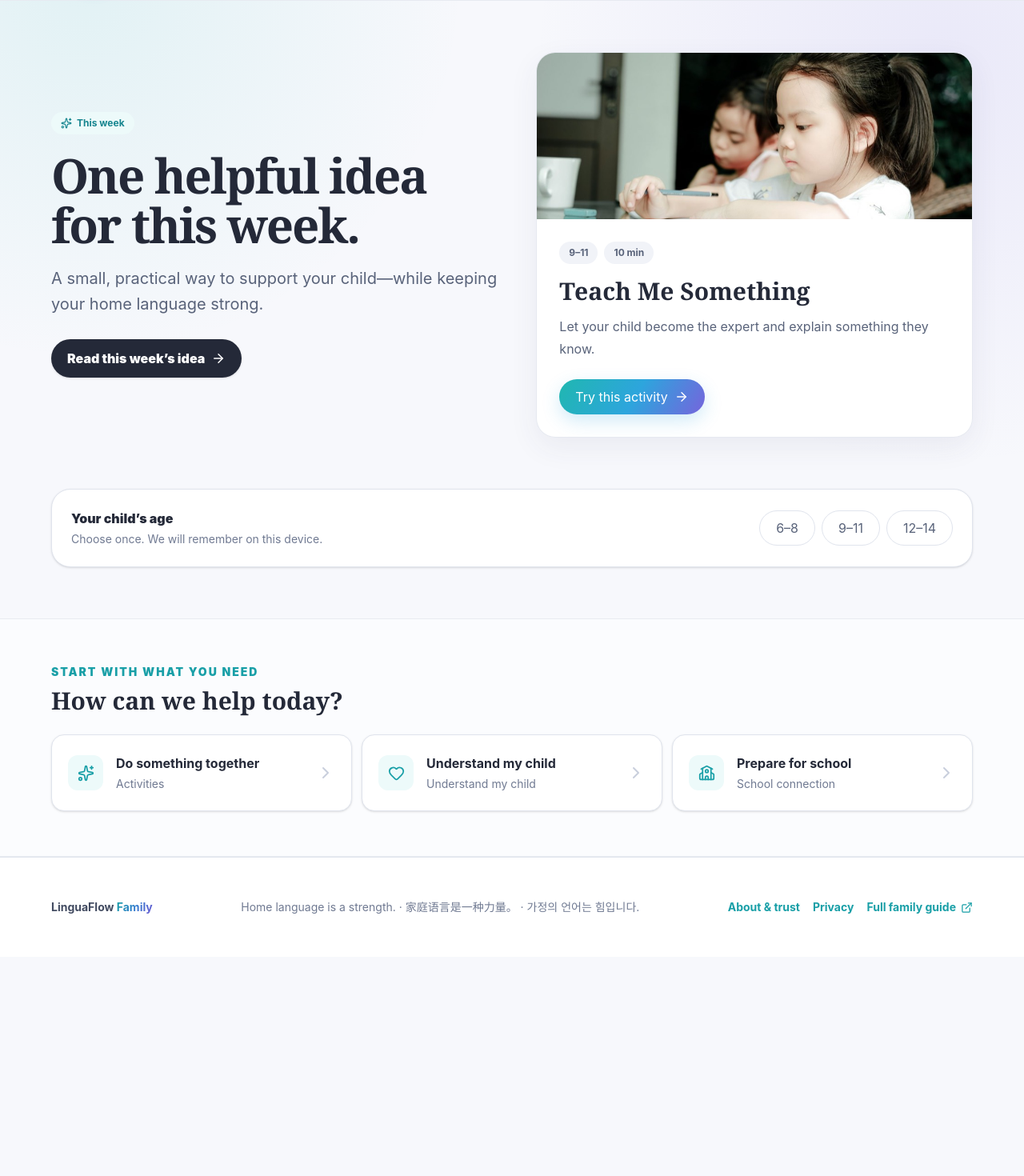
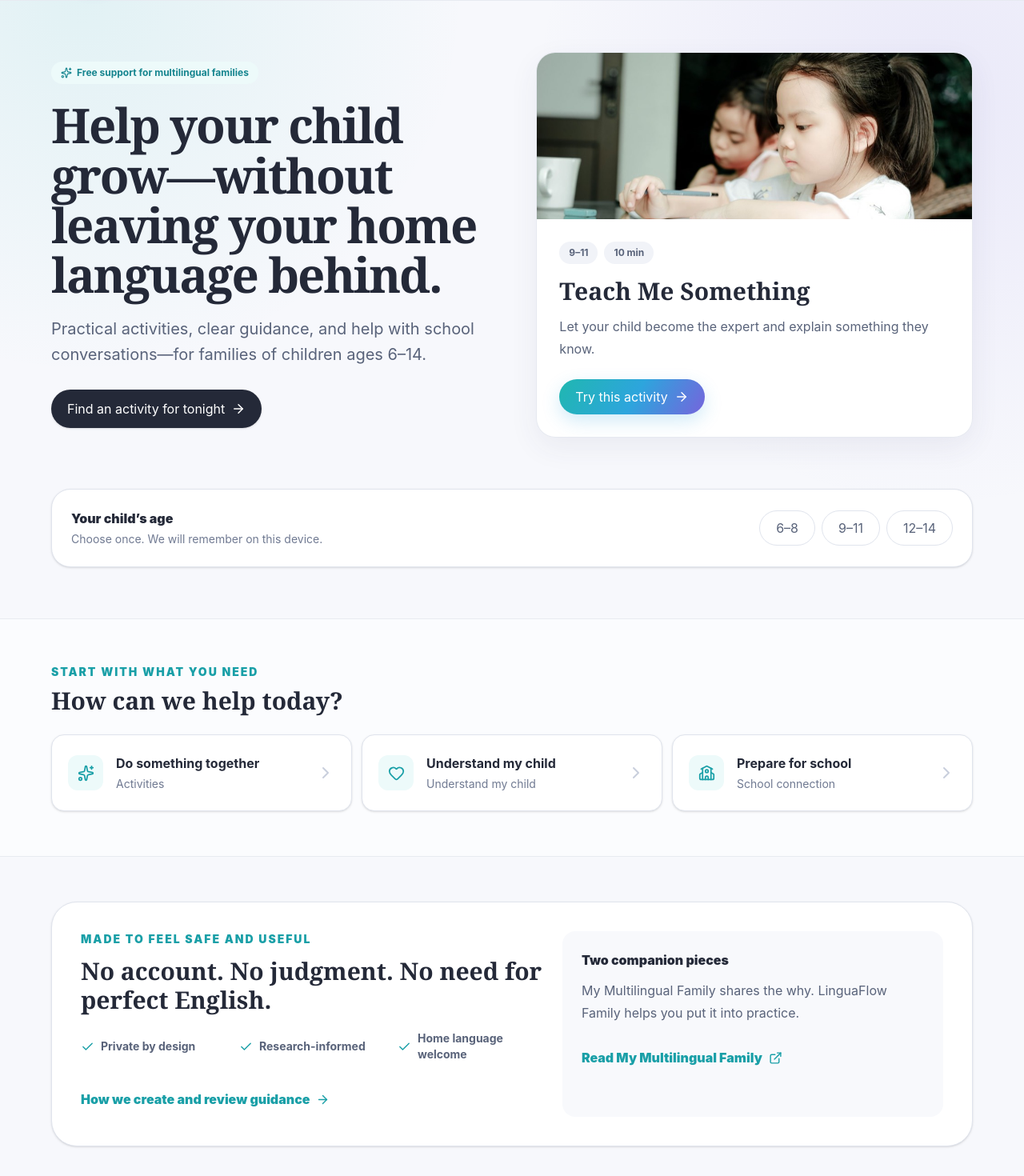
Before and after one commit to LenguajeLabs-design/LinguaFlow-Family, a React (Vite) app: page /#/today in a window 1280 px wide. Shown: the part 80-1550 px from the top of the page at 80% size. Before the commit the page ends 1276 px from the top, so only its background shows below. Built offline with nearby package versions, Linux system fonts and the light colour scheme.

Commit message:
Improve family homepage guidance

```diff
--- a/src/App.tsx
+++ b/src/App.tsx
@@ -811,25 +811,37 @@ function LaunchToday({
           <div>
             <Chip className="mb-5 bg-teal-50 text-teal-800">
               <Sparkles size={14} className="mr-1.5" />
-              {t.try}
+              {lang === "en"
+                ? "Free support for multilingual families"
+                : lang === "zh"
+                  ? "为多语言家庭提供的免费支持"
+                  : "다언어 가정을 위한 무료 지원"}
             </Chip>
             <h1 className="font-display max-w-3xl text-balance text-4xl font-bold leading-[1.04] tracking-[-.035em] text-stone-800 md:text-6xl">
-              {t.welcome}
+              {lang === "en"
+                ? "Help your child grow—without leaving your home language behind."
+                : lang === "zh"
+                  ? "帮助孩子成长，同时珍惜您的家庭语言。"
+                  : "가족의 언어를 지키며 아이의 성장을 도와주세요."}
             </h1>
             <p className="mt-5 max-w-xl text-lg leading-8 text-stone-600 md:text-xl">
-              {t.welcomeSub}
+              {lang === "en"
+                ? "Practical activities, clear guidance, and help with school conversations—for families of children ages 6–14."
+                : lang === "zh"
+                  ? "为 6–14 岁孩子的家庭提供实用活动、清晰指导和学校沟通支持。"
+                  : "6–14세 자녀를 둔 가족을 위한 실용적인 활동, 쉬운 안내, 학교 대화 도움을 만나보세요."}
             </p>
-            <a
-              href="#/weekly/home-language-superpower"
+            <button
+              onClick={() => go("activities")}
               className="mt-7 inline-flex min-h-12 items-center gap-2 rounded-full bg-stone-800 px-5 font-black text-white shadow-sm transition hover:bg-stone-700 focus-visible:outline-none focus-visible:ring-4 focus-visible:ring-teal-700/25"
             >
               {lang === "en"
-                ? "Read this week’s idea"
+                ? "Find an activity for tonight"
                 : lang === "zh"
-                  ? "阅读本周内容"
-                  : "이번 주 이야기 읽기"}
+                  ? "寻找今晚可以做的活动"
+                  : "오늘 저녁 활동 찾기"}
               <ArrowRight size={18} />
-            </a>
+            </button>
           </div>
           <Card className="overflow-hidden">
             <img
@@ -940,6 +952,66 @@ function LaunchToday({
               detail={t.school}
               onClick={() => go("school")}
             />
+          </div>
+        </div>
+      </section>
+      <section className="px-4 py-10 md:px-8 md:py-14">
+        <div className="mx-auto grid max-w-6xl gap-5 rounded-[2rem] border border-stone-200 bg-white p-6 shadow-sm md:grid-cols-[1.1fr_.9fr] md:p-9">
+          <div>
+            <p className="text-sm font-black uppercase tracking-[.14em] text-teal-700">
+              {lang === "en"
+                ? "Made to feel safe and useful"
+                : lang === "zh"
+                  ? "安心、实用的家庭支持"
+                  : "안심하고 쓸 수 있는 실용적인 도움"}
+            </p>
+            <h2 className="font-display mt-3 text-3xl font-bold text-stone-800">
+              {lang === "en"
+                ? "No account. No judgment. No need for perfect English."
+                : lang === "zh"
+                  ? "无需账户，不作评判，也不需要完美的英语。"
+                  : "계정도, 평가도, 완벽한 영어도 필요하지 않아요."}
+            </h2>
+            <div className="mt-5 grid gap-3 text-sm font-bold text-stone-600 sm:grid-cols-3">
+              {[
+                lang === "en" ? "Private by design" : lang === "zh" ? "隐私优先" : "개인정보 우선",
+                lang === "en" ? "Research-informed" : lang === "zh" ? "以研究为基础" : "연구를 바탕으로",
+                lang === "en" ? "Home language welcome" : lang === "zh" ? "欢迎使用家庭语言" : "가족 언어 환영",
+              ].map((item) => (
+                <span key={item} className="flex items-center gap-2">
+                  <Check size={17} className="shrink-0 text-teal-700" />
+                  {item}
+                </span>
+              ))}
+            </div>
+            <a
+              href="#/about"
+              className="mt-6 inline-flex min-h-11 items-center gap-2 rounded-lg font-black text-teal-700 focus-visible:outline-none focus-visible:ring-4 focus-visible:ring-teal-700/20"
+            >
+              {lang === "en" ? "How we create and review guidance" : lang === "zh" ? "了解内容如何创建与审核" : "콘텐츠 제작과 검토 방식"}
+              <ArrowRight size={17} />
+            </a>
+          </div>
+          <div className="rounded-2xl bg-stone-50 p-5 md:p-6">
+            <p className="font-black text-stone-800">
+              {lang === "en" ? "Two companion pieces" : lang === "zh" ? "两个相互配合的资源" : "서로 이어지는 두 가지 자료"}
+            </p>
+            <p className="mt-3 leading-7 text-stone-600">
+              {lang === "en"
+                ? "My Multilingual Family shares the why. LinguaFlow Family helps you put it into practice."
+                : lang === "zh"
+                  ? "My Multilingual Family 讲述为什么；LinguaFlow Family 帮助您付诸实践。"
+                  : "My Multilingual Family는 이유를 나누고, LinguaFlow Family는 실천을 돕습니다."}
+            </p>
+            <a
+              href="https://www.mymultilingualfamily.com/"
+              target="_blank"
+              rel="noreferrer"
+              className="mt-5 inline-flex min-h-11 items-center gap-2 rounded-lg font-black text-teal-700 focus-visible:outline-none focus-visible:ring-4 focus-visible:ring-teal-700/20"
+            >
+              {lang === "en" ? "Read My Multilingual Family" : lang === "zh" ? "阅读 My Multilingual Family" : "My Multilingual Family 읽기"}
+              <ExternalLink size={17} />
+            </a>
           </div>
         </div>
       </section>
```
